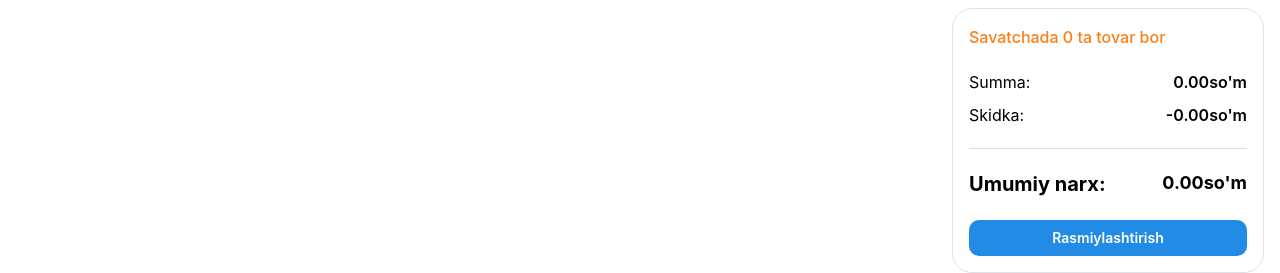
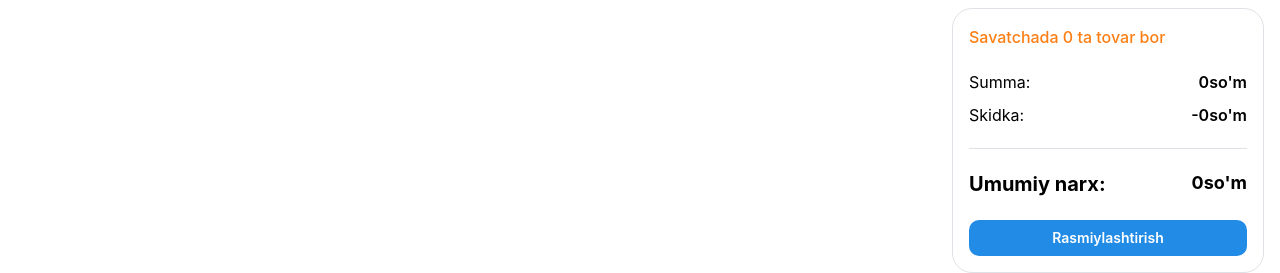
Before and after one commit to hgulizoda/e-market-next-app, a Next.js app: page /cart in a window 1280 px wide. Shown: the part 301-574 px from the top of the page. Built offline with nearby package versions, Linux system fonts and the light colour scheme.

Commit message:
refactor: apply TypeScript best practices across codebase

```diff
--- a/src/app/[id]/page.tsx
+++ b/src/app/[id]/page.tsx
@@ -28,6 +28,7 @@ import { useQuery } from "@tanstack/react-query";
 import { useParams } from "next/navigation";
 import API from "../api";
 import Product from "../types/product";
+import ProductsData from "../types/response";
 
 export default function ProductDetailPage() {
   const { cart, addItem, removeItem, decreaseQuantity, increaseQuantity } =
@@ -35,7 +36,7 @@ export default function ProductDetailPage() {
   const params = useParams<{ id: string }>();
   const id = Number(params.id);
 
-  const { data, isLoading } = useQuery({
+  const { data, isLoading } = useQuery<ProductsData>({
     queryKey: ["products"],
     queryFn: async () => {
       const res = await API.get("/products");
@@ -56,9 +57,9 @@ export default function ProductDetailPage() {
           <Grid>
             <Grid.Col span={2}>
               <Stack gap="sm">
-                {item?.images.map((img, index) => (
+                {item.images.map((img) => (
                   <Image
-                    key={index}
+                    key={img}
                     src={img}
                     radius="md"
                     style={{ cursor: "pointer" }}
@@ -142,7 +143,7 @@ export default function ProductDetailPage() {
                   <Text>{cart.find((item) => item.id === id)?.quantity}</Text>
                   <Button
                     onClick={() =>
-                      cart.find((item) => item.id == id)?.quantity === 0
+                      cart.find((item) => item.id === id)?.quantity === 0
                         ? removeItem(id)
                         : decreaseQuantity(id)
                     }
--- a/src/app/cart/page.tsx
+++ b/src/app/cart/page.tsx
@@ -15,6 +15,7 @@ import { JSX } from "react";
 
 const CartPage = (): JSX.Element => {
   const { cart } = useCartStore();
+  const total = cart.reduce((sum, item) => sum + item.price * item.quantity, 0);
 
   return (
     <Container size={1300} mt={60}>
@@ -34,22 +35,14 @@ const CartPage = (): JSX.Element => {
           <Flex justify={"space-between"} mt={20}>
             <Text> Summa:</Text>
             <Text fw={600}>
-              {cart
-                .reduce((sum, item) => sum + item.price * item.quantity, 0)
-                .toFixed(2)}
+              {total}
               so&apos;m
             </Text>
           </Flex>
           <Flex justify={"space-between"} mb={20} mt={8}>
             <Text> Skidka: </Text>
             <Text fw={600}>
-              -
-              {(
-                cart.reduce(
-                  (sum, item) => sum + item.price * item.quantity,
-                  0,
-                ) * 0.2
-              ).toFixed(2)}
+              -{total * 0.2}
               so&apos;m
             </Text>
           </Flex>
@@ -59,12 +52,7 @@ const CartPage = (): JSX.Element => {
               Umumiy narx:
             </Text>
             <Text fw={700} fz={18}>
-              {(
-                cart.reduce(
-                  (sum, item) => sum + item.price * item.quantity,
-                  0,
-                ) * 0.8
-              ).toFixed(2)}
+              {total * 0.8}
               so&apos;m
             </Text>
           </Flex>
--- a/src/app/components/Card.tsx
+++ b/src/app/components/Card.tsx
@@ -1,4 +1,4 @@
-import { Button, Card, Flex, Image, Rating, rgba, Text } from "@mantine/core";
+import { Button, Card, Flex, Image, Rating, Text } from "@mantine/core";
 import { IconHeart, IconShoppingCartFilled } from "@tabler/icons-react";
 import Link from "next/link";
 import useCartStore from "@/store/cartStore";
--- a/src/app/components/Header.tsx
+++ b/src/app/components/Header.tsx
@@ -21,15 +21,15 @@ import {
   IconUser,
 } from "@tabler/icons-react";
 import Link from "next/link";
-import React, { ReactNode } from "react";
+import { ReactNode } from "react";
 
-interface InavData {
+interface NavData {
   icon: ReactNode;
   text: string;
   to: string;
 }
 
-const navData: InavData[] = [
+const navData: NavData[] = [
   { icon: <IconScale height={30} />, text: "Taqqoslash", to: "/" },
   { icon: <IconCreditCard height={30} />, text: "To'lov", to: "/" },
   { icon: <IconTruck height={30} />, text: "Trek", to: "/" },
--- a/src/app/page.tsx
+++ b/src/app/page.tsx
@@ -17,6 +17,7 @@ import { useQuery } from "@tanstack/react-query";
 import API from "./api";
 import ProductCard from "./components/Card";
 import Product from "./types/product";
+import ProductsData from "./types/response";
 
 const carouseldata: string[] = [
   "https://assets.asaxiy.uz/uploads/banner/desktop/695bb07c326cb.png.webp",
@@ -26,7 +27,7 @@ const carouseldata: string[] = [
 ];
 export default function Home(): JSX.Element {
   const autoplay = useRef(Autoplay({ delay: 3000 }));
-  const { data } = useQuery({
+  const { data } = useQuery<ProductsData>({
     queryKey: ["products"],
     queryFn: async () => {
       const res = await API.get("/products");
@@ -35,7 +36,6 @@ export default function Home(): JSX.Element {
   });
 
   const products: Product[] = data?.data.products ?? [];
-  console.log(products);
 
   return (
     <Container size={1300}>
--- /dev/null
+++ b/src/app/types/response.ts
@@ -0,0 +1,13 @@
+import Product from "./product";
+
+interface ProductsData {
+  data: {
+    products: Product[];
+    total: number;
+    skip: number;
+    limit: number;
+  };
+  status: number;
+}
+
+export default ProductsData;
--- a/src/store/cartStore.ts
+++ b/src/store/cartStore.ts
@@ -1,19 +1,23 @@
-import I_API from "@/app/types";
+import Product from "@/app/types/product";
 import { create } from "zustand";
 
 const CART_KEY = "cart";
 
-const loadCart = () => {
+const loadCart = (): CartItem[] => {
   if (typeof window === "undefined") return [];
-  const data = localStorage.getItem(CART_KEY);
-  return data ? JSON.parse(data) : [];
+  try {
+    const data = localStorage.getItem(CART_KEY);
+    return data ? (JSON.parse(data) as CartItem[]) : [];
+  } catch {
+    return [];
+  }
 };
 
-export type CartItem = I_API & {
+export type CartItem = Product & {
   quantity: number;
 };
 
-const saveCart = (cart: CartItem[]) => {
+const saveCart = (cart: CartItem[]): void => {
   if (typeof window === "undefined") return;
   localStorage.setItem(CART_KEY, JSON.stringify(cart));
 };
@@ -38,7 +42,7 @@ const useCartStore = create<CartState>((set, get) => ({
 
     if (existing) {
       updatedCart = cart.map((i) =>
-        i.id === item.id ? { ...i, quantity: i.quantity + 1 } : i
+        i.id === item.id ? { ...i, quantity: i.quantity + 1 } : i,
       );
     } else {
       updatedCart = [...cart, { ...item, quantity: 1 }];
@@ -56,7 +60,7 @@ const useCartStore = create<CartState>((set, get) => ({
 
   increaseQuantity: (id) => {
     const updatedCart = get().cart.map((item) =>
-      item.id === id ? { ...item, quantity: item.quantity + 1 } : item
+      item.id === id ? { ...item, quantity: item.quantity + 1 } : item,
     );
     saveCart(updatedCart);
     set({ cart: updatedCart });
@@ -65,7 +69,7 @@ const useCartStore = create<CartState>((set, get) => ({
   decreaseQuantity: (id) => {
     const updatedCart = get()
       .cart.map((item) =>
-        item.id === id ? { ...item, quantity: item.quantity - 1 } : item
+        item.id === id ? { ...item, quantity: item.quantity - 1 } : item,
       )
       .filter((item) => item.quantity > 0);
 
```
